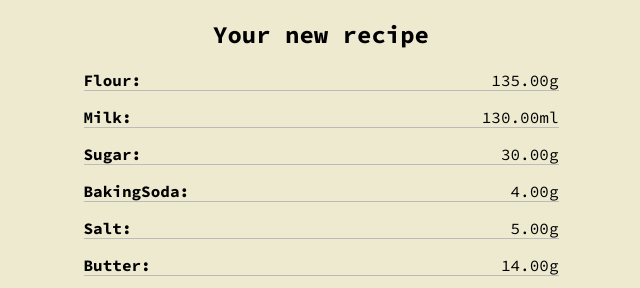
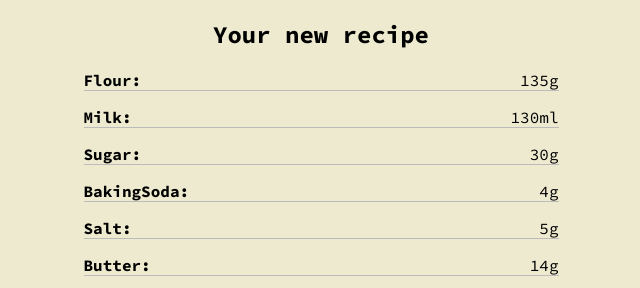
Before and after one commit to Wollivan/flippin-recipe, a React (Create React App) app: page / in a window 1280 px wide. Shown: the part 664-952 px from the top of the page, without its empty margins (319-959 px from the left). Built offline with nearby package versions, Linux system fonts and the light colour scheme.

Commit message:
Nice short numbers

```diff
--- a/src/App.js
+++ b/src/App.js
@@ -111,7 +111,7 @@ function App() {
           toFixedIfNecessary={toFixedIfNecessary}
         />
         <h2>Your new recipe</h2>
-        <RecipeOutput recipe={recipe} />
+        <RecipeOutput recipe={recipe} toFixedIfNecessary={toFixedIfNecessary} />
 
         <h2>Manipulate formula</h2>
         <p>
--- a/src/Components/RecipeOutput/RecipeOutput.js
+++ b/src/Components/RecipeOutput/RecipeOutput.js
@@ -1,42 +1,42 @@
 import React from "react";
 
-export default function RecipeOutput({ recipe }) {
+export default function RecipeOutput({ recipe, toFixedIfNecessary }) {
   return (
     <div className="recipe">
       <div className="recipe__row">
         <span className="recipe__row-title">Flour:</span>{" "}
         <span className="recipe__row-value">
-          {parseFloat(recipe.flour).toFixed(2)}g
+          {toFixedIfNecessary(recipe.flour, 2)}g
         </span>
       </div>
       <div className="recipe__row">
         <span className="recipe__row-title">Milk:</span>{" "}
         <span className="recipe__row-value">
-          {parseFloat(recipe.milk).toFixed(2)}ml
+          {toFixedIfNecessary(recipe.milk, 2)}ml
         </span>
       </div>
       <div className="recipe__row">
         <span className="recipe__row-title">Sugar:</span>{" "}
         <span className="recipe__row-value">
-          {parseFloat(recipe.sugar).toFixed(2)}g
+          {toFixedIfNecessary(recipe.sugar, 2)}g
         </span>
       </div>
       <div className="recipe__row">
         <span className="recipe__row-title">BakingSoda:</span>{" "}
         <span className="recipe__row-value">
-          {parseFloat(recipe.bakingSoda).toFixed(2)}g
+          {toFixedIfNecessary(recipe.bakingSoda, 2)}g
         </span>
       </div>
       <div className="recipe__row">
         <span className="recipe__row-title">Salt:</span>{" "}
         <span className="recipe__row-value">
-          {parseFloat(recipe.salt).toFixed(2)}g
+          {toFixedIfNecessary(recipe.salt, 2)}g
         </span>
       </div>
       <div className="recipe__row">
         <span className="recipe__row-title">Butter:</span>{" "}
         <span className="recipe__row-value">
-          {parseFloat(recipe.butter).toFixed(2)}g
+          {toFixedIfNecessary(recipe.butter, 2)}g
         </span>
       </div>
     </div>
```
